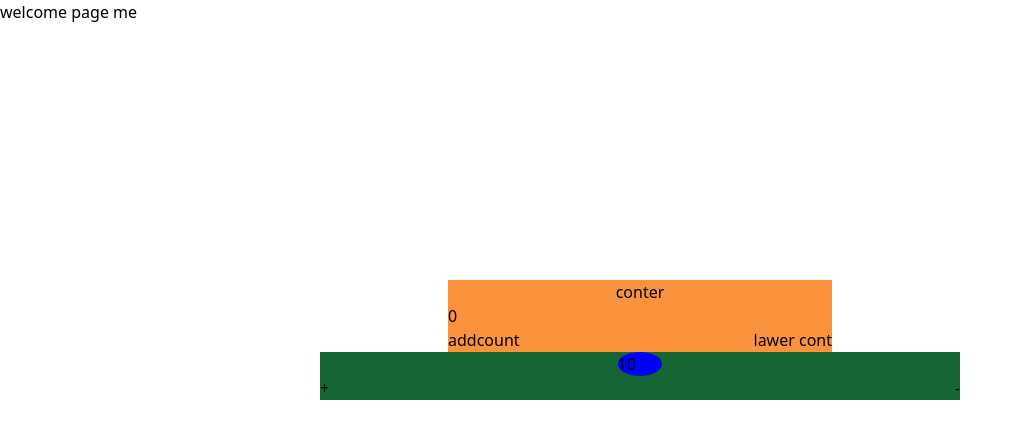
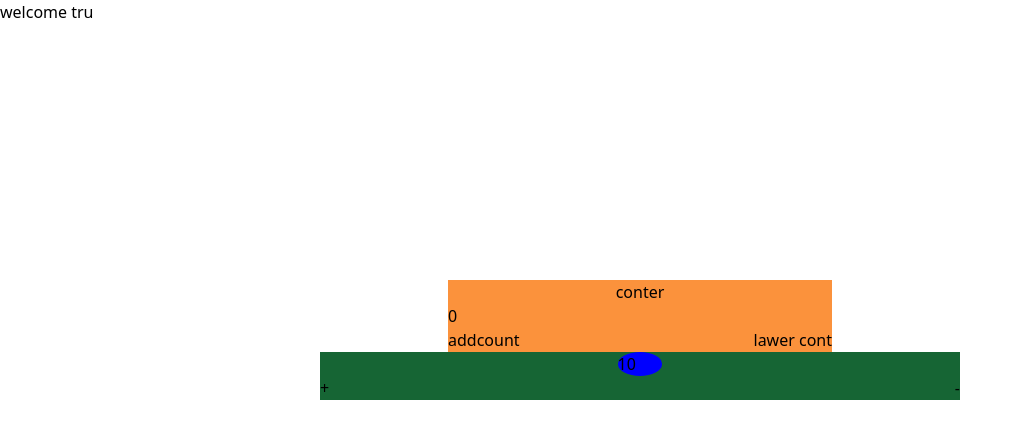
Before and after one commit to mohammadjalizi/learn-react, a React (Create React App) app: page / in a window 1280 px wide. Shown: the top 438 px of the page, without its empty margins (0-1023 px from the left). Built offline with nearby package versions, Linux system fonts and the light colour scheme.

Commit message:
added project

```diff
--- a/src/App.js
+++ b/src/App.js
@@ -69,19 +69,18 @@ this.code=25
 //      )
 //       }
 
-let erroemasage=null
+// let erroemasage=null
 
-if(this.state.age <18){
-erroemasage=<h1>no youre welcome</h1>
+// if(this.state.age <18){
+// erroemasage=<h1>no youre welcome</h1>
 
-}else{
-erroemasage=<h1> welcome page me </h1>
+// }else{
+// erroemasage=<h1> welcome page me </h1>
 
-}
+// }
       return (
         <div  className='  '>
-
-  {erroemasage}
+ { this.state.age>18 ?'welcome  tru' :'no welcom'}
    <Conter/>
    <Temp/>
         </div>
```
